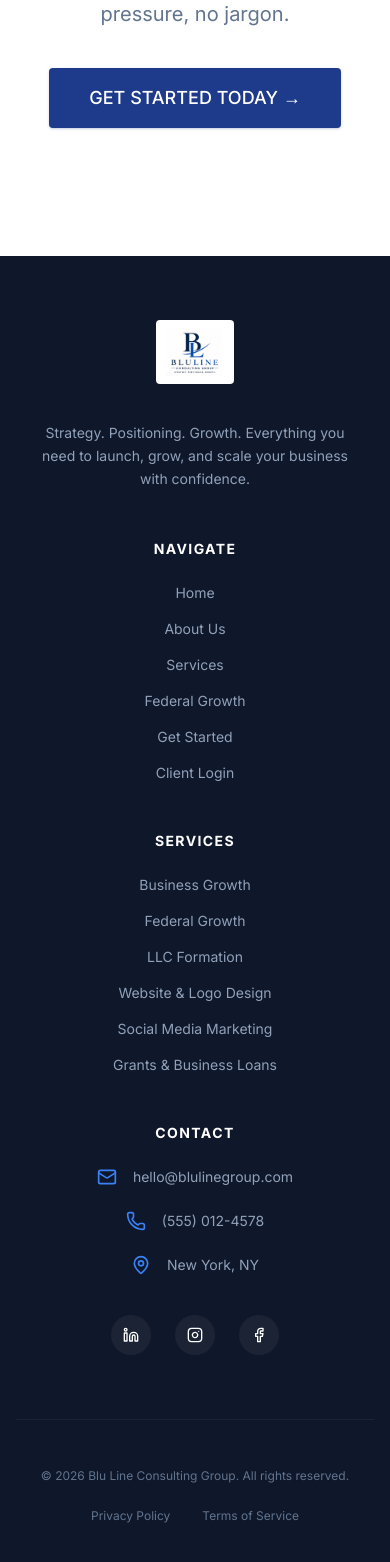
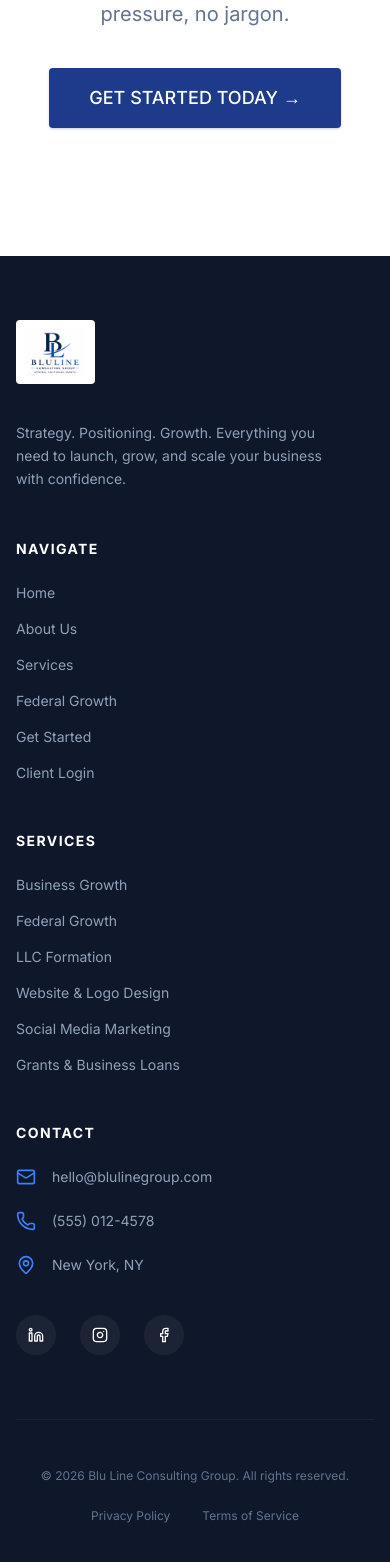
Before and after one commit to RafiAwes/Blue_Line_Consulting, a React (Vite) app: page / in a window 390 px wide. Shown: the part 7430-8992 px from the top of the page. Built offline with nearby package versions, Linux system fonts and the light colour scheme; a web font is replaced by a local one.

Commit message:
feat: add responsive site-wide footer component with navigation and contact details

```diff
--- a/src/components/Footer.tsx
+++ b/src/components/Footer.tsx
@@ -11,7 +11,7 @@ export const Footer = () => {
     <footer className="pt-16 md:pt-24 pb-12 bg-brand-dark text-white">
       <div className="max-w-7xl mx-auto px-4 sm:px-6 lg:px-8">
         <div className="grid grid-cols-1 sm:grid-cols-2 lg:grid-cols-4 gap-12 lg:gap-16 mb-16 md:mb-20">
-          <div className="space-y-8 flex flex-col items-center sm:items-start text-center sm:text-left">
+          <div className="space-y-8 flex flex-col items-start text-left">
             <Link to="/" className="inline-block group">
               <div className="bg-white p-2 rounded-sm inline-block transition-transform group-hover:scale-105">
                 <img
@@ -26,7 +26,7 @@ export const Footer = () => {
             </p>
           </div>
 
-          <div className="text-center sm:text-left">
+          <div className="text-left">
             <h4 className="font-bold text-sm tracking-widest uppercase mb-6 md:mb-8 text-white">Navigate</h4>
             <ul className="space-y-4 text-sm text-slate-400">
               <li><Link to="/" className="hover:text-brand-accent transition-colors">Home</Link></li>
@@ -38,7 +38,7 @@ export const Footer = () => {
             </ul>
           </div>
 
-          <div className="text-center sm:text-left">
+          <div className="text-left">
             <h4 className="font-bold text-sm tracking-widest uppercase mb-6 md:mb-8 text-white">Services</h4>
             <ul className="space-y-4 text-sm text-slate-400">
               <li><a href="#" className="hover:text-brand-accent transition-colors">Business Growth</a></li>
@@ -50,23 +50,23 @@ export const Footer = () => {
             </ul>
           </div>
 
-          <div className="text-center sm:text-left">
+          <div className="text-left">
             <h4 className="font-bold text-sm tracking-widest uppercase mb-6 md:mb-8 text-white">Contact</h4>
             <ul className="space-y-6 text-sm text-slate-400">
-              <li className="flex items-start gap-4 justify-center sm:justify-start">
+              <li className="flex items-start gap-4 justify-start">
                 <Mail className="w-5 h-5 text-brand-accent shrink-0" />
                 <span>hello@blulinegroup.com</span>
               </li>
-              <li className="flex items-start gap-4 justify-center sm:justify-start">
+              <li className="flex items-start gap-4 justify-start">
                 <Phone className="w-5 h-5 text-brand-accent shrink-0" />
                 <span>(555) 012-4578</span>
               </li>
-              <li className="flex items-start gap-4 justify-center sm:justify-start">
+              <li className="flex items-start gap-4 justify-start">
                 <MapPin className="w-5 h-5 text-brand-accent shrink-0" />
                 <span>New York, NY</span>
               </li>
             </ul>
-            <div className="flex gap-6 mt-10 justify-center sm:justify-start">
+            <div className="flex gap-6 mt-10 justify-start">
               <a href="#" className="p-3 rounded-full bg-white/5 hover:bg-white/10 transition-colors">
                 <Linkedin className="w-4 h-4" />
               </a>
@@ -81,7 +81,7 @@ export const Footer = () => {
         </div>
 
         <div className="pt-12 border-t border-white/5 flex flex-col md:flex-row justify-between items-center gap-6">
-          <p className="text-slate-500 text-xs text-center md:text-left">
+          <p className="text-slate-500 text-xs text-left">
             © 2026 Blu Line Consulting Group. All rights reserved.
           </p>
           <div className="flex gap-8 text-slate-500 text-xs">
--- a/src/pages/FederalGrowthPage.tsx
+++ b/src/pages/FederalGrowthPage.tsx
@@ -233,12 +233,12 @@ export default function FederalGrowthPage() {
               initial={{ opacity: 0, x: 30 }}
               whileInView={{ opacity: 1, x: 0 }}
               viewport={{ once: true }}
-              className="relative"
+              className="relative isolate"
             >
-              <div className="absolute -inset-4 border border-[#A00D24]/20 -z-10 translate-x-8 translate-y-8" />
+              <div className="absolute top-6 left-6 w-full h-full border-2 border-[#A00D24] -z-10" />
               <div className="relative rounded-sm overflow-hidden shadow-2xl">
                 <img
-                  src="/images/federal-capitol.png"
+                  src="/images/federal-bottom.jpeg"
                   alt="US Capitol"
                   className="w-full h-auto"
                   referrerPolicy="no-referrer"
```
Also changed, not shown: public/images/federal-bottom.jpeg (added).
